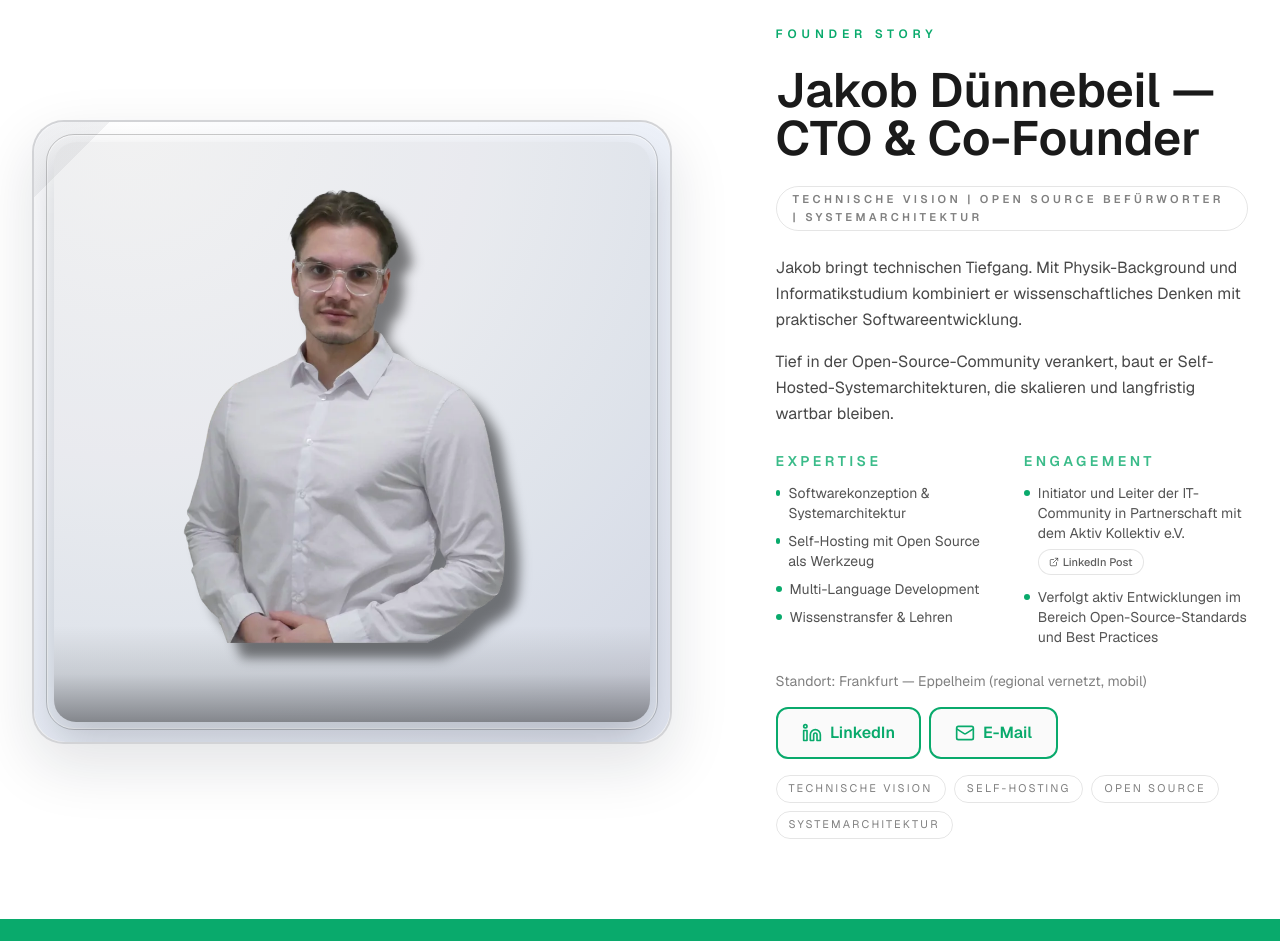
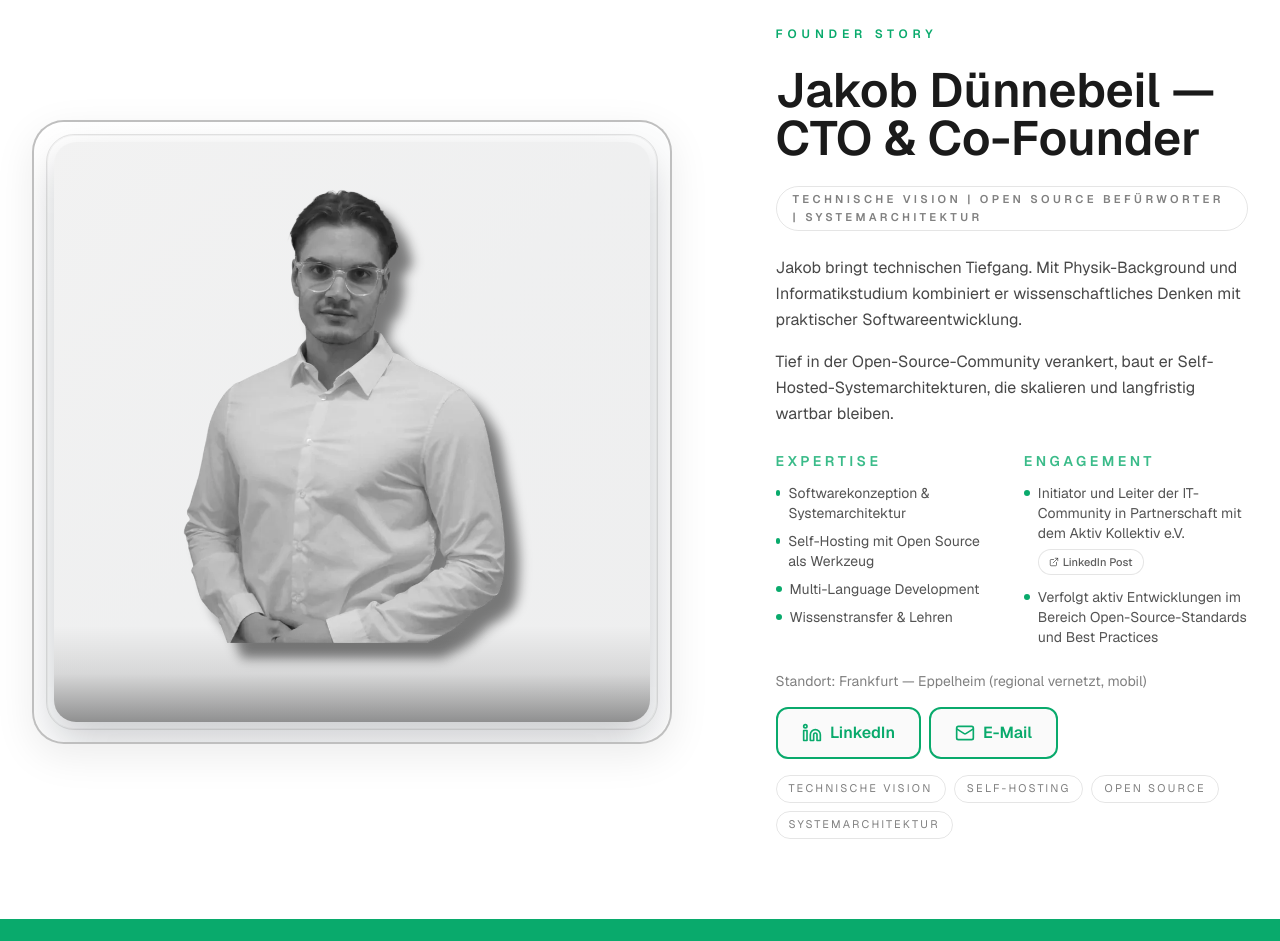
Before and after one commit to VAE-Systems/VAE-web-project, a React (Vite) app: page /ueber-uns/leitung in a window 1280 px wide. Shown: the part 2100-3041 px from the top of the page. Built offline with nearby package versions, Linux system fonts and the light colour scheme.

Commit message:
feat: complete grayscale aesthetic for leadership page (Jakob portrait + refined frame design)

```diff
--- a/src/components/pages/leadership/LeaderProfileSection.tsx
+++ b/src/components/pages/leadership/LeaderProfileSection.tsx
@@ -132,11 +132,10 @@ export const LeaderProfileSection: React.FC<LeaderProfileSectionProps> = ({ lead
         </div>
 
         <aside className={`flex flex-col gap-6 ${cardColumnOrder}`}>
-          <figure className="group relative overflow-hidden rounded-[32px] border-2 border-black/15 bg-[#f7f8fb] p-4 shadow-[0_22px_60px_rgba(15,23,42,0.12)] transition-all duration-500 dark:border-white/15 dark:bg-[#0b1118] dark:shadow-[0_18px_50px_rgba(7,15,25,0.55)] sm:p-5">
-            <div className="pointer-events-none absolute inset-0 rounded-[32px] bg-[radial-gradient(120%_120%_at_15%_0%,rgba(255,255,255,0.95)_0%,rgba(245,247,252,0.95)_45%,rgba(233,238,247,0.92)_75%,rgba(223,228,240,0.9)_100%)] opacity-100 dark:opacity-0" />
-            <div className="pointer-events-none absolute inset-0 rounded-[32px] bg-[linear-gradient(135deg,rgba(15,23,42,0.08)_0%,rgba(15,23,42,0.08)_6%,transparent_6%,transparent_18%)] opacity-70 dark:opacity-0" />
+          <figure className="group relative overflow-hidden rounded-[32px] border-2 border-black/25 bg-white p-4 shadow-[0_12px_40px_rgba(0,0,0,0.08)] transition-all duration-500 hover:shadow-[0_16px_50px_rgba(0,0,0,0.12)] dark:border-vae-turquoise/20 dark:bg-[#0b1118] dark:shadow-[0_18px_50px_rgba(7,15,25,0.55)] dark:hover:border-vae-turquoise/30 dark:hover:shadow-[0_20px_60px_rgba(0,255,165,0.08)] sm:p-5">
+            <div className="pointer-events-none absolute inset-0 rounded-[32px] bg-gradient-to-br from-white via-gray-50/50 to-gray-100/30 opacity-100 dark:opacity-0" />
             <div className="pointer-events-none absolute inset-0 rounded-[32px] bg-[radial-gradient(120%_120%_at_15%_0%,rgba(16,23,33,0.85)_0%,rgba(9,14,20,0.9)_60%,rgba(6,9,14,0.95)_100%)] opacity-0 dark:opacity-100" />
-            <div className="pointer-events-none absolute inset-3 rounded-[28px] border border-black/20 shadow-[inset_0_0_0_1px_rgba(255,255,255,0.55)] dark:border-white/20 dark:shadow-[inset_0_0_0_1px_rgba(255,255,255,0.08)]" />
+            <div className="pointer-events-none absolute inset-3 rounded-[28px] border border-black/10 shadow-[inset_0_0_0_1px_rgba(0,0,0,0.04)] dark:border-vae-turquoise/10 dark:shadow-[inset_0_0_0_1px_rgba(0,255,165,0.06)]" />
 
             <div className="relative z-10 overflow-hidden rounded-[22px] bg-black/5 shadow-[0_18px_40px_rgba(10,15,25,0.2)] dark:bg-black/20">
               <picture>
--- a/src/content/shared/leadershipData.ts
+++ b/src/content/shared/leadershipData.ts
@@ -89,8 +89,8 @@ export const LEADERS: LeaderProfile[] = [
     title: 'CTO & Co-Founder',
     roleTag: 'TECHNISCHE VISION | OPEN SOURCE BEFÜRWORTER | SYSTEMARCHITEKTUR',
     portrait: {
-      src: '/images/optimized/Jakob-Leitungs-Portrait.webp',
-      fallback: '/images/optimized/Jakob-Leitungs-Portrait.png',
+      src: '/images/optimized/Jakob-Leitungs-Portrait-BW.webp',
+      fallback: '/images/optimized/Jakob-Leitungs-Portrait-BW.png',
       alt: 'Jakob Dünnebeil in einem professionellen Porträt.',
     },
     background:
```
Also changed, not shown: public/images/optimized/Jakob-Leitungs-Portrait-BW.png (added), public/images/optimized/Jakob-Leitungs-Portrait-BW.webp (added).
